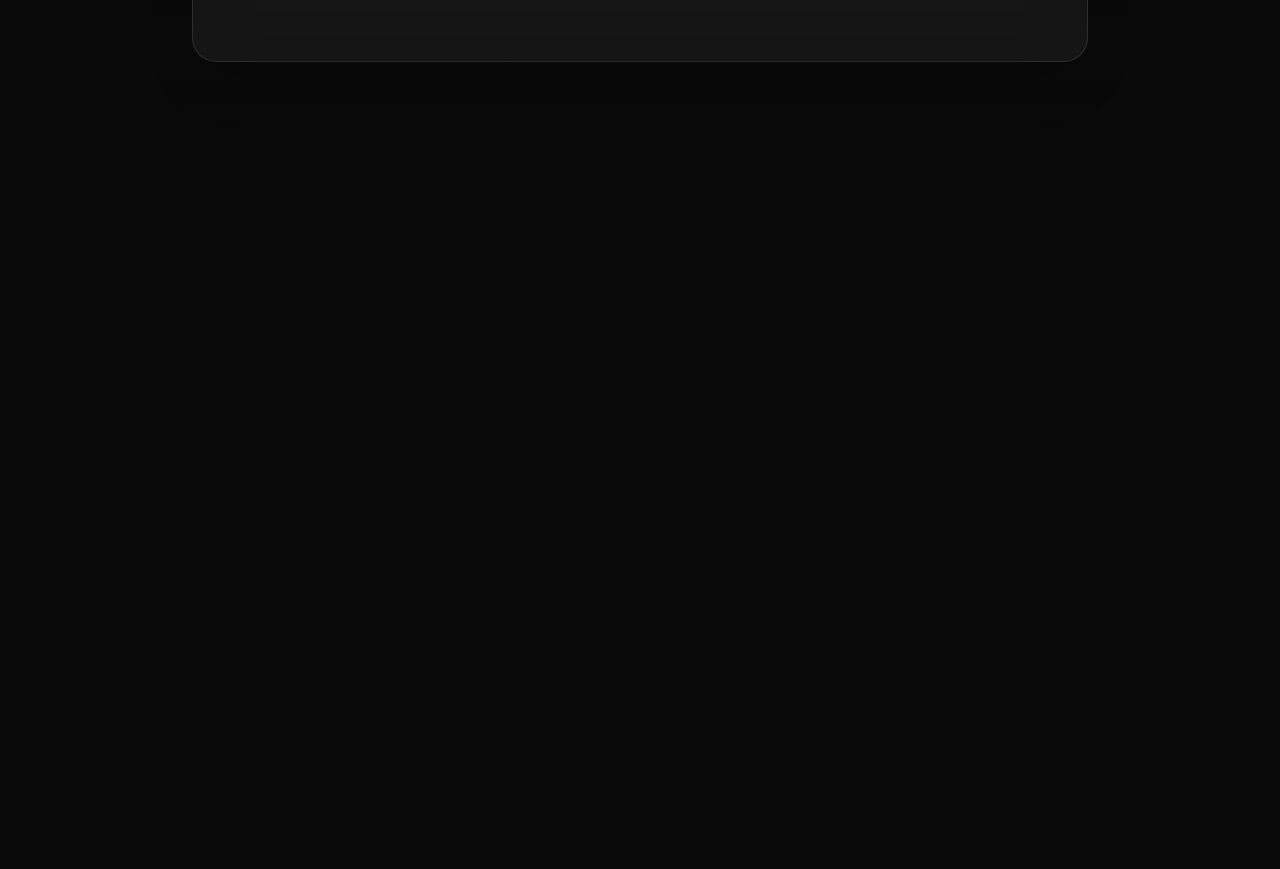
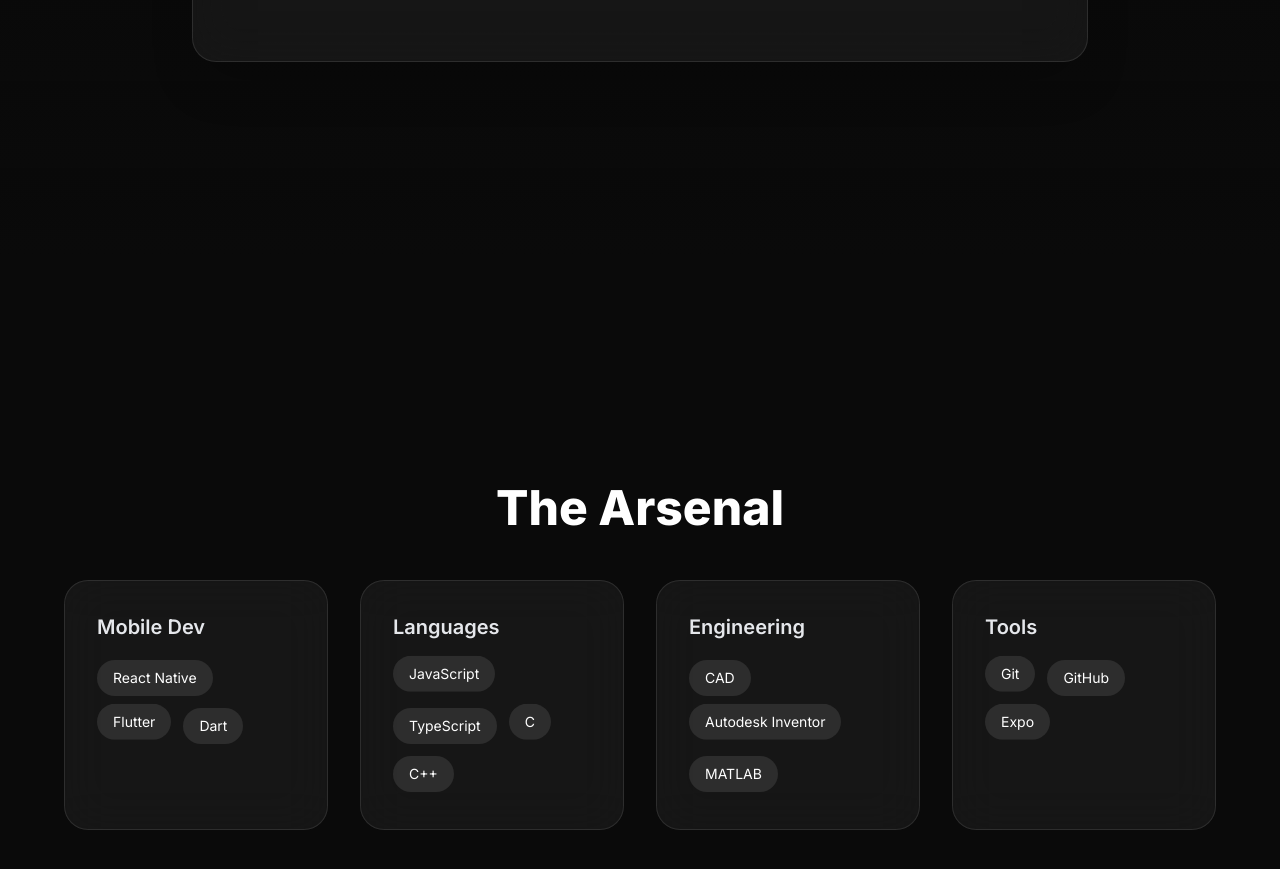
Before and after one commit to printf-Jed/Jed-s-Portfolio-Website, a website built with Vite: page index.html in a window 1280 px wide. Shown: the part 1343-2212 px from the top of the page. Before the commit the page ends 1600 px from the top, so only its background shows below. Built offline with nearby package versions, Linux system fonts and the light colour scheme; a script that the page names is missing.

Commit message:
feat: add interactive skills section

```diff
--- a/index.html
+++ b/index.html
@@ -71,6 +71,60 @@
         </div>
       </section>
 
+      <!-- Skills Section -->
+      <section id="skills" class="min-h-screen flex items-center justify-center p-6 relative z-10">
+        <div class="absolute inset-0 bg-background/90 -z-10"></div>
+
+        <div class="max-w-6xl w-full">
+          <h2 class="text-3xl md:text-5xl font-bold mb-12 text-center text-white">The Arsenal</h2>
+
+          <div class="grid grid-cols-1 md:grid-cols-2 lg:grid-cols-4 gap-8">
+
+            <!-- Mobile Dev -->
+            <div class="glass rounded-3xl p-8 hover:bg-white/5 transition-colors group">
+              <h3 class="text-xl font-semibold mb-6 text-gray-200">Mobile Dev</h3>
+              <div class="flex flex-wrap gap-3">
+                <span class="px-4 py-2 bg-white/10 rounded-full text-sm animate-float">React Native</span>
+                <span class="px-4 py-2 bg-white/10 rounded-full text-sm animate-float-delayed">Flutter</span>
+                <span class="px-4 py-2 bg-white/10 rounded-full text-sm animate-float">Dart</span>
+              </div>
+            </div>
+
+            <!-- Languages -->
+            <div class="glass rounded-3xl p-8 hover:bg-white/5 transition-colors group">
+              <h3 class="text-xl font-semibold mb-6 text-gray-200">Languages</h3>
+              <div class="flex flex-wrap gap-3">
+                <span class="px-4 py-2 bg-white/10 rounded-full text-sm animate-float-delayed">JavaScript</span>
+                <span class="px-4 py-2 bg-white/10 rounded-full text-sm animate-float">TypeScript</span>
+                <span class="px-4 py-2 bg-white/10 rounded-full text-sm animate-float-delayed">C</span>
+                <span class="px-4 py-2 bg-white/10 rounded-full text-sm animate-float">C++</span>
+              </div>
+            </div>
+
+            <!-- Engineering -->
+            <div class="glass rounded-3xl p-8 hover:bg-white/5 transition-colors group">
+              <h3 class="text-xl font-semibold mb-6 text-gray-200">Engineering</h3>
+              <div class="flex flex-wrap gap-3">
+                <span class="px-4 py-2 bg-white/10 rounded-full text-sm animate-float">CAD</span>
+                <span class="px-4 py-2 bg-white/10 rounded-full text-sm animate-float-delayed">Autodesk Inventor</span>
+                <span class="px-4 py-2 bg-white/10 rounded-full text-sm animate-float">MATLAB</span>
+              </div>
+            </div>
+
+            <!-- Tools -->
+            <div class="glass rounded-3xl p-8 hover:bg-white/5 transition-colors group">
+              <h3 class="text-xl font-semibold mb-6 text-gray-200">Tools</h3>
+              <div class="flex flex-wrap gap-3">
+                <span class="px-4 py-2 bg-white/10 rounded-full text-sm animate-float-delayed">Git</span>
+                <span class="px-4 py-2 bg-white/10 rounded-full text-sm animate-float">GitHub</span>
+                <span class="px-4 py-2 bg-white/10 rounded-full text-sm animate-float-delayed">Expo</span>
+              </div>
+            </div>
+
+          </div>
+        </div>
+      </section>
+
     </main>
 
     <script type="module" src="./main.js"></script>
--- a/style.css
+++ b/style.css
@@ -6,4 +6,17 @@
   .glass {
     @apply bg-surface backdrop-blur-xl border border-surfaceBorder;
   }
+
+  .animate-float {
+    animation: float 4s ease-in-out infinite;
+  }
+
+  .animate-float-delayed {
+    animation: float 5s ease-in-out infinite 2s;
+  }
 }
+
+@keyframes float {
+  0%, 100% { transform: translateY(0); }
+  50% { transform: translateY(-10px); }
+}
```
